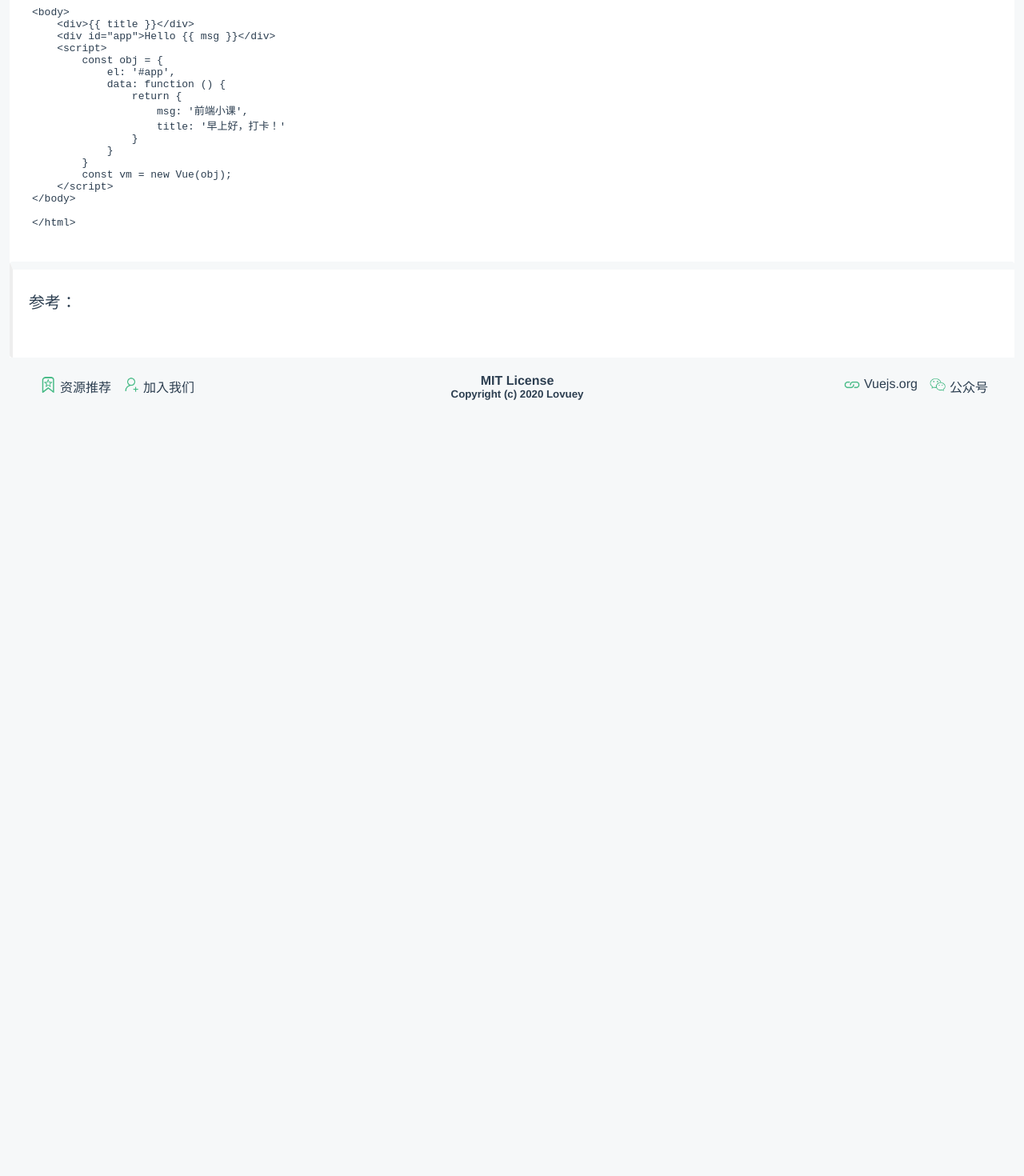
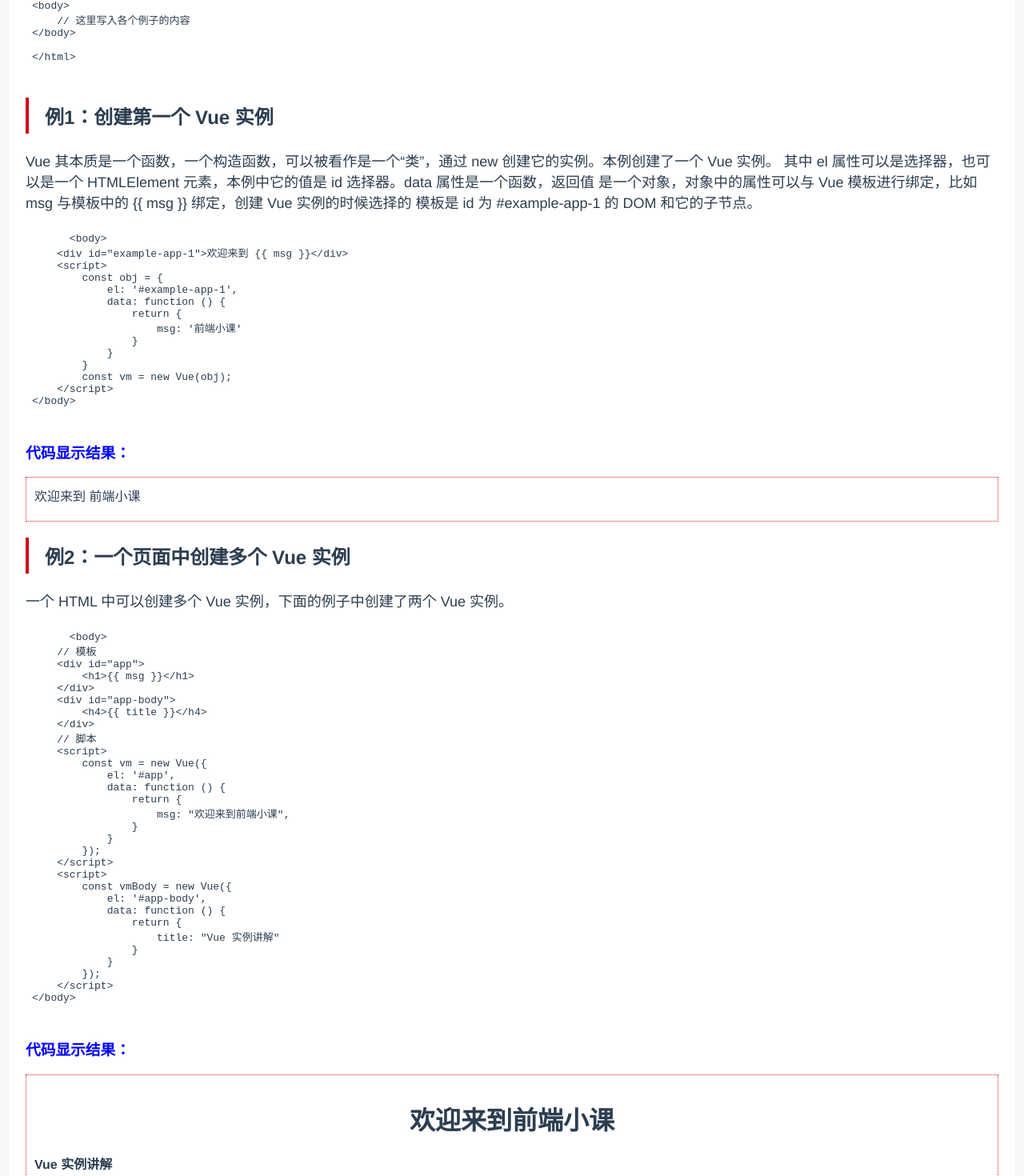
Before and after one commit to Lovuey/lovue, a Vue app in the folder lovue/: page /vueinstance in a window 1280 px wide. Shown: the part 593-2063 px from the top of the page at 80% size. Before the commit the page ends 1113 px from the top, so only its background shows below. Built offline with nearby package versions, Linux system fonts and the light colour scheme.

Commit message:
vue实例 demo 90%

```diff
--- a/lovue/package.json
+++ b/lovue/package.json
@@ -10,6 +10,8 @@
   "dependencies": {
     "babel-plugin-prismjs": "^2.0.1",
     "core-js": "^3.6.4",
+    "less": "^3.11.1",
+    "less-loader": "^5.0.0",
     "prismjs": "^1.19.0",
     "vue": "^2.6.11",
     "vue-router": "^3.1.6"
--- a/lovue/src/assets/article/vueInstance.js
+++ b/lovue/src/assets/article/vueInstance.js
@@ -5,15 +5,25 @@ export default {
         name: "素燕",
         link: "https://github.com/lefex/FE"
     },
+    footer: [
+        {
+            title: '一个页面 Vue 实例只能有一个吗？',
+            link: 'https://mp.weixin.qq.com/s/_du0IZ5VZXg9ug1SEWNUFg'
+        },
+        {
+            title: 'Vue.js 官网关于 Vue 实例的描述',
+            link: 'https://cn.vuejs.org/v2/guide/instance.html'
+        },
+        {
+            title: 'Vue.js 官网 API',
+            link: 'https://cn.vuejs.org/v2/api/#%E9%80%89%E9%A1%B9-%E6%95%B0%E6%8D%AE'
+        }
+    ],
     nodes: [
         {
-            type: 'h1',
-            con: '例1：创建一个 Vue 实例'
-        },
-        {
             type: 'text',
-            con: `Vue 其本质是一个函数，一个构造函数，可以被看作是一个“类”，通过 new 创建它的实例。本例子创建第一个 Vue 实例。
-            `
+            con: `本节内容主要学习如何创建一个 Vue 实例，下面所有的例子，都省略了共用的头部代码，如果想跑通例子
+            需要把共用的代码一起引入，共同使用。可以通过 script 标签直接加载 Vue.js 文件。`
         },
         {
             type: 'code',
@@ -26,27 +36,96 @@ export default {
     <meta charset="UTF-8">
     <meta name="viewport" content="width=device-width, initial-scale=1.0">
     <title>实例ue</title>
+    // 加载 js 文件
     <script src="https://cdn.jsdelivr.net/npm/vue/dist/vue.js"></script>
 </head>
 
 <body>
-    <div>{{ title }}</div>
-    <div id="app">Hello {{ msg }}</div>
+    // 这里写入各个例子的内容
+</body>
+
+</html>`
+        },
+        {
+            type: 'h1',
+            con: '例1：创建第一个 Vue 实例'
+        },
+        {
+            type: 'text',
+            con: `Vue 其本质是一个函数，一个构造函数，可以被看作是一个“类”，通过 new 创建它的实例。本例创建了一个 Vue 实例。
+            其中 el 属性可以是选择器，也可以是一个 HTMLElement 元素，本例中它的值是 id 选择器。data 属性是一个函数，返回值
+            是一个对象，对象中的属性可以与 Vue 模板进行绑定，比如 msg 与模板中的 {{ msg }} 绑定，创建 Vue 实例的时候选择的
+            模板是 id 为 #example-app-1 的 DOM 和它的子节点。`
+        },
+        {
+            type: 'code',
+            lang: 'html',
+            con:
+`<body>
+    <div id="example-app-1">欢迎来到 {{ msg }}</div>
     <script>
         const obj = {
-            el: '#app',
+            el: '#example-app-1',
             data: function () {
                 return {
-                    msg: '前端小课',
-                    title: '早上好，打卡！'
+                    msg: '前端小课'
                 }
             }
         }
         const vm = new Vue(obj);
     </script>
-</body>
-
-</html>`
+</body>`
+        },
+        {
+            type: 'example',
+            con: 'example1'
+        },
+        {
+            type: 'h1',
+            con: '例2：一个页面中创建多个 Vue 实例'
+        },
+        {
+            type: 'text',
+            con: '一个 HTML 中可以创建多个 Vue 实例，下面的例子中创建了两个 Vue 实例。'
+        },
+        {
+            type: 'code',
+            lang: 'html',
+            con:
+`<body>
+    // 模板
+    <div id="app">
+        <h1>{{ msg }}</h1>
+    </div>
+    <div id="app-body">
+        <h4>{{ title }}</h4>
+    </div>
+    // 脚本
+    <script>
+        const vm = new Vue({
+            el: '#app',
+            data: function () {
+                return {
+                    msg: "欢迎来到前端小课",
+                }
+            }
+        });
+    </script>
+    <script>
+        const vmBody = new Vue({
+            el: '#app-body',
+            data: function () {
+                return {
+                    title: "Vue 实例讲解"
+                }
+            }
+        });
+    </script>
+</body>`
+        },
+        {
+            type: 'example',
+            con: 'example2'
         },
     ]
 };
--- a/lovue/src/router/index.js
+++ b/lovue/src/router/index.js
@@ -1,7 +1,7 @@
 import Vue from 'vue'
 import VueRouter from 'vue-router'
 import Home from '../views/home.vue'
-import VueInstance from '../views/vueInstance.vue'
+import VueInstance from '../views/vueInstance/VueInstance.vue'
 
 Vue.use(VueRouter);
 
--- /dev/null
+++ b/lovue/src/views/vueInstance/Example1.vue
@@ -0,0 +1,20 @@
+<template>
+    <div>
+        <div id="example-app-1">欢迎来到 {{ msg }}</div>
+    </div>
+</template>
+
+<script>
+    export default {
+        name: 'example1',
+        data: function () {
+            return {
+                msg: '前端小课',
+            }
+        }
+    }
+</script>
+
+<style scoped>
+
+</style>
--- /dev/null
+++ b/lovue/src/views/vueInstance/Example2.vue
@@ -0,0 +1,26 @@
+<template>
+    <div>
+        <div id="app">
+            <h1>{{ msg }}</h1>
+        </div>
+        <div id="app-body">
+            <h4>{{ title }}</h4>
+        </div>
+    </div>
+</template>
+
+<script>
+    export default {
+        name: 'example1',
+        data: function () {
+            return {
+                msg: '欢迎来到前端小课',
+                title: "Vue 实例讲解"
+            }
+        }
+    }
+</script>
+
+<style scoped>
+
+</style>
--- a/lovue/src/views/vueInstance.vue
+++ b/lovue/src/views/vueInstance/VueInstance.vue
@@ -7,24 +7,39 @@
         </div>
         <div class="post-body">
             <div v-for="(node, index) in article.nodes" :key="index">
-                <p v-if="node.type === 'text'">{{ node.con }}</p>
-                <codehighLight v-else-if="node.type === 'code'" :code='node.con' :lang="node.lang">{{ node.con }}</codehighLight>
+                <p v-if="node.type === 'text'" class="text">{{ node.con }}</p>
+                <codehigh-light v-else-if="node.type === 'code'" :code='node.con' :lang="node.lang">{{ node.con }}</codehigh-light>
+                <div v-else-if="node.type === 'example'">
+                    <h3 class="code-show-title">代码显示结果：</h3>
+                    <div class="code-exam-show">
+                        <example1 v-if="node.con === 'example1'"></example1>
+                        <example2 v-if="node.con === 'example2'"></example2>
+                    </div>
+                </div>
                 <h2 v-else-if="node.type === 'h1'">{{ node.con }}</h2>
             </div>
         </div>
         <div class="post-footer">
             <p class="post-link">参考：</p>
+            <div v-for="(item, index) in article.footer" :key="index">
+                <a :href="item.link" target="_blank" rel="noopener noreferrer">{{item.title}}</a>
+            </div>
         </div>
     </div>
 </template>
 
 <script>
-import codehighLight from "@/components/CodeHighLight";
-import article from "../assets/article/vueInstance.js";
+import CodehighLight from "@/components/CodeHighLight";
+import Example1 from "./Example1";
+import Example2 from "./Example2";
+import article from "@/assets/article/vueInstance.js";
+
 export default {
     name: "VueInstance",
     components: {
-        codehighLight
+        'codehigh-light': CodehighLight,
+        'example1': Example1,
+        'example2': Example2,
     },
     data: function () {
         return {
@@ -68,7 +83,7 @@ export default {
         border-top: 10px solid #f6f8f9;
         border-left: 4px solid #eee;
         background-color: white;
-        padding: 5px 20px;
+        padding: 0 20px 20px 20px;
         border-radius: 4px;
         min-height: 100px;
     }
@@ -76,12 +91,21 @@ export default {
     .post-link {
         font-size: 20px;
     }
-
-    /* code {
-  font-size: 15px;
-  border-left: 1px solid #7089ff;
-  border-radius: 3px;
-  background-color: #eef;
-  padding: 2px 5px;
-} */
+    .text {
+        font-size: 18px;
+    }
+    h2 {
+        border-left: 4px solid #d0021b;
+        background-color: white;
+        padding: 5px 20px;
+    }
+    .code-exam-show {
+        padding: 10px 10px;
+        padding-bottom: 20px;
+        border: #E02020 1px;
+        border-style: dotted;
+    }
+    .code-show-title {
+        color: blue;
+    }
 </style>
```
Also changed, not shown: lovue/src/components/CodeHighLight/index.vue (+6 -2 lines), 1 other file (tests, documents, lock files or other folders).
